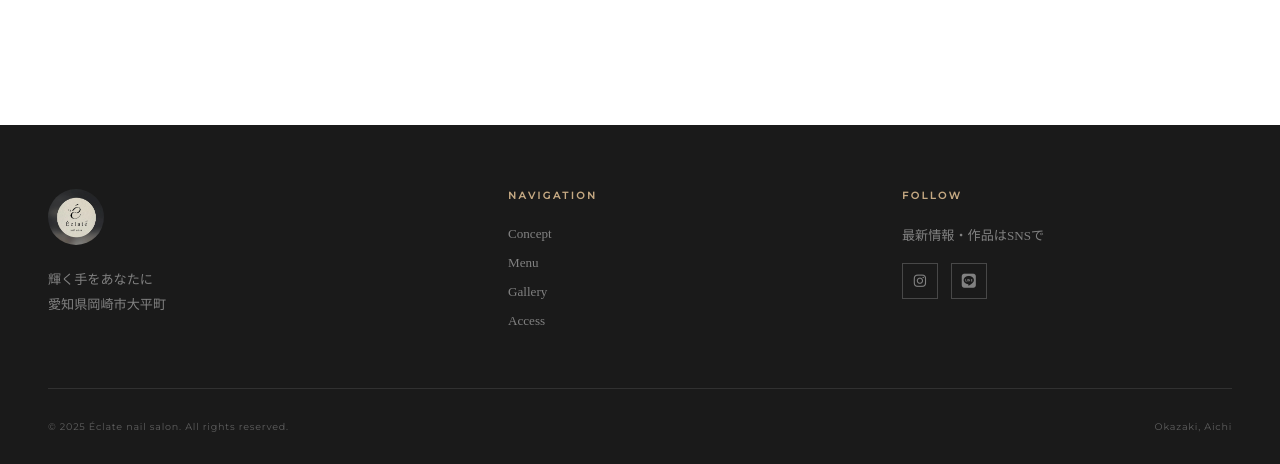
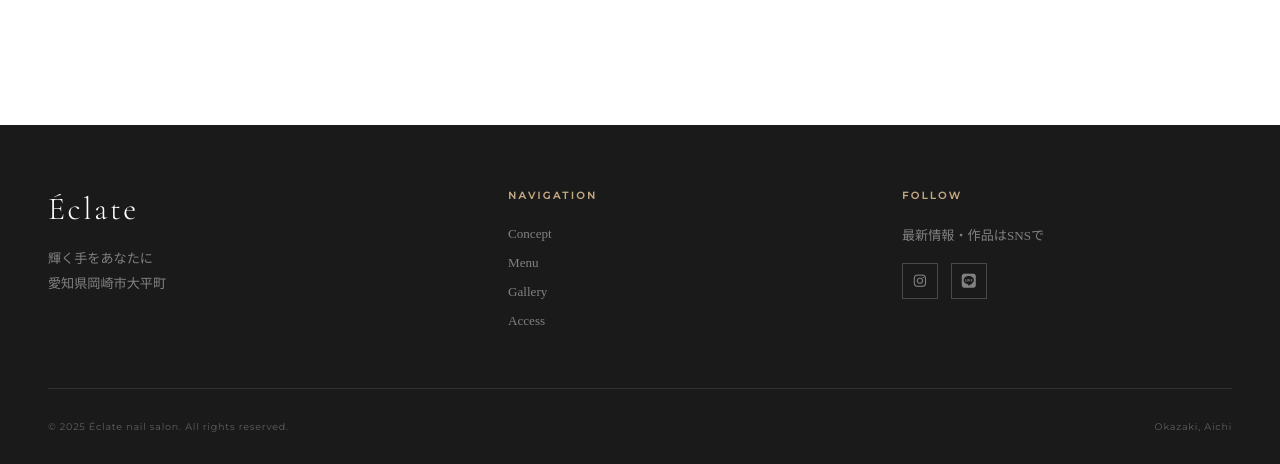
Before and after one commit to yas64053-code/eclate, a plain HTML site: page index.html in a window 1280 px wide. Shown: the part 4871-5335 px from the top of the page. Drawn offline with nearby package versions, Linux system fonts and the light colour scheme.

Commit message:
フッターロゴを文字に変更

```diff
--- a/index.html
+++ b/index.html
@@ -142,7 +142,7 @@ section{padding:8rem 0}
 /* ===== FOOTER ===== */
 footer{background:var(--dark);padding:4rem 3rem 2rem}
 .footer-inner{max-width:1200px;margin:0 auto;display:grid;grid-template-columns:1.2fr 1fr 1fr;gap:4rem;padding-bottom:3rem;border-bottom:1px solid rgba(255,255,255,.1)}
-.footer-logo img{height:56px;width:56px;object-fit:cover;border-radius:50%;margin-bottom:1.2rem;opacity:.9}
+.footer-logo{font-family:'Cormorant Garamond',serif;font-size:2rem;font-weight:300;letter-spacing:.08em;color:var(--white);margin-bottom:1.2rem}
 .footer-tagline{font-size:.82rem;color:rgba(255,255,255,.45);line-height:1.9;font-weight:200}
 .footer-nav h5,.footer-follow h5{font-family:'Montserrat',sans-serif;font-size:.62rem;letter-spacing:.25em;text-transform:uppercase;color:var(--gold);margin-bottom:1.4rem}
 .footer-nav ul{list-style:none}
@@ -513,7 +513,7 @@ footer{background:var(--dark);padding:4rem 3rem 2rem}
 <footer>
   <div class="footer-inner">
     <div>
-      <div class="footer-logo"><img src="./logo.jpg" alt="Éclate nail salon"></div>
+      <div class="footer-logo">Éclate</div>
       <p class="footer-tagline">輝く手をあなたに<br>愛知県岡崎市大平町</p>
     </div>
     <nav class="footer-nav">
```
